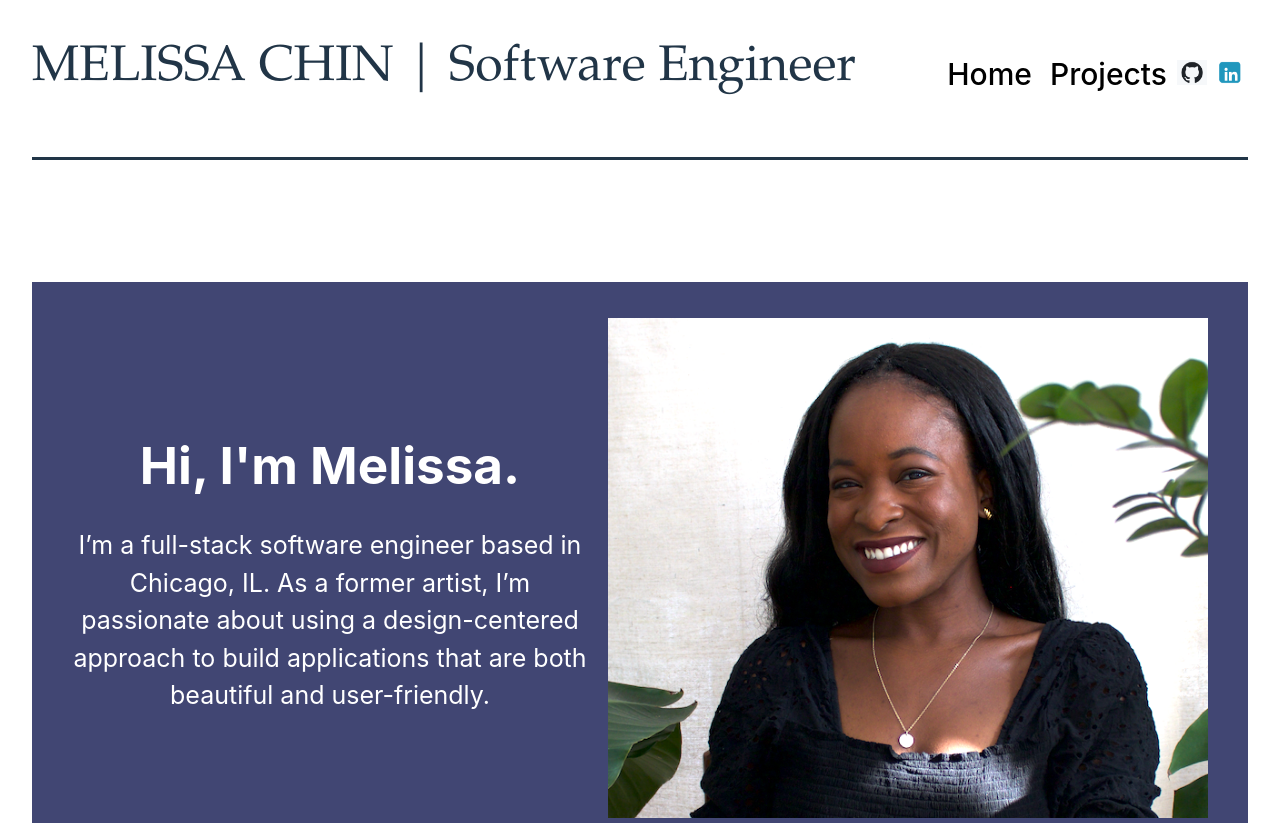
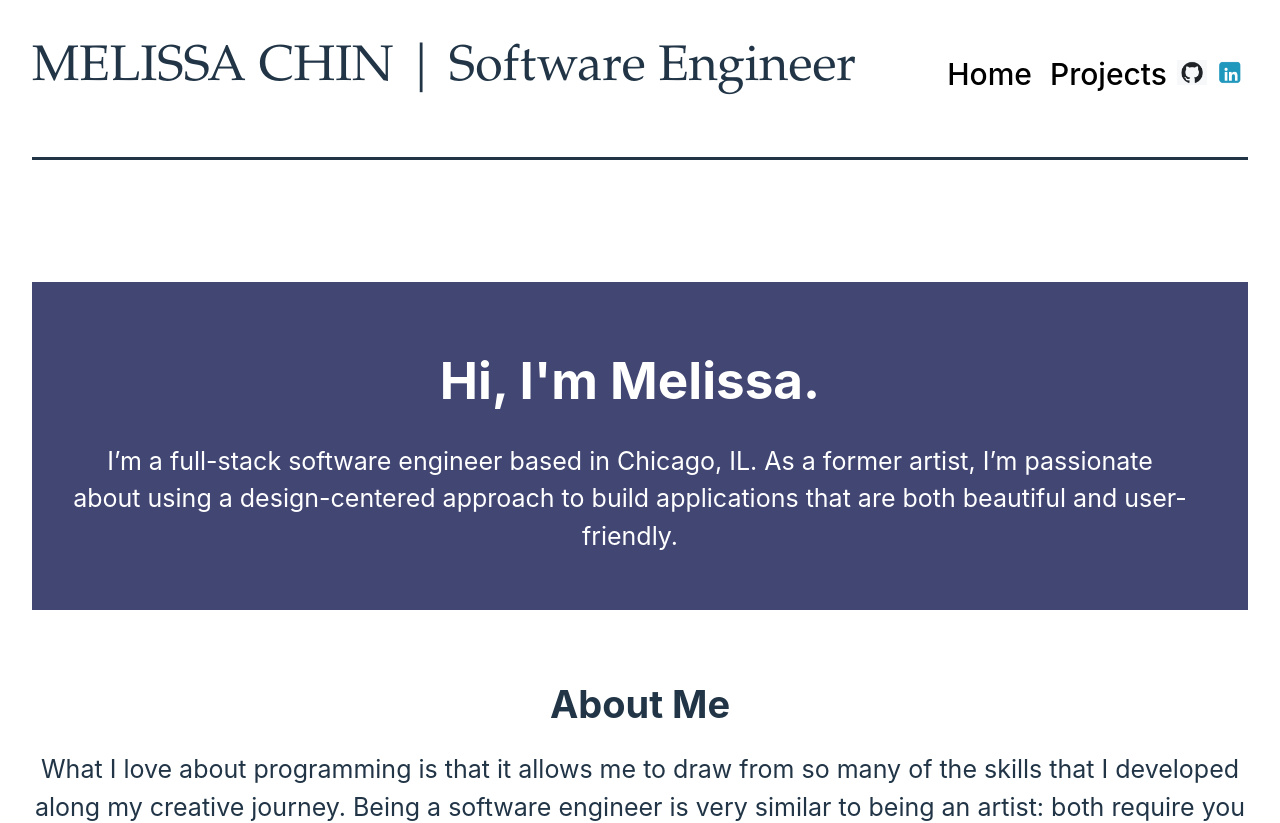
Before and after one commit to mjchin1/PortfolioWebsite, a React (Vite) app in the folder client/: page / in a window 1280 px wide. Shown: the top 823 px of the page. Built offline with nearby package versions, Linux system fonts and the light colour scheme.

Commit message:
deployment troubleshooting

```diff
--- a/client/src/components/Homepage.jsx
+++ b/client/src/components/Homepage.jsx
@@ -1,4 +1,4 @@
-import headshot from '../assets/headshot.png';
+// import headshot from '../assets/headshot.png';
 import gracehopper from '../assets/gracehopper.png';
 import JS from '../assets/JS.png';
 import Postgres from '../assets/Postgres.png';
@@ -28,7 +28,7 @@ export default function Homepage() {
     </p>
     </div>
     <div className="introBlock">
-    <img className="headshot" src={headshot}></img>
+    {/* <img className="headshot" src={headshot}></img> */}
     </div>
 
     </div> <br/> <br/>
```
